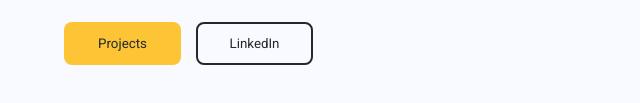
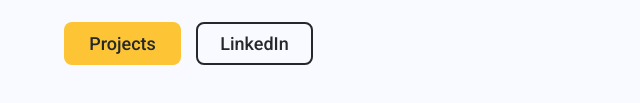
Before and after one commit to PallabRoy-SE/portfolio, a plain HTML site: page v1/index.html in a window 1280 px wide. Shown: the part 575-678 px from the top of the page, 0-640 px from the left. Drawn offline with Linux system fonts and the light colour scheme.

Commit message:
fix: button

```diff
--- a/v1/style.css
+++ b/v1/style.css
@@ -65,6 +65,8 @@
   border-radius: 8px;
   cursor: pointer;
   transition: 0.2s all ease-in-out;
+  font-size: 1.125em;
+  font-weight: 500;
 }
 
 button:hover {
@@ -113,8 +115,8 @@
 nav .actions .action-btn {
   font-size: 1em;
   font-weight: 400;
-  transition: 0.2s all ease-in-out;
 }
+
 nav .actions .action-btn:hover {
   text-decoration: underline;
 }
```
